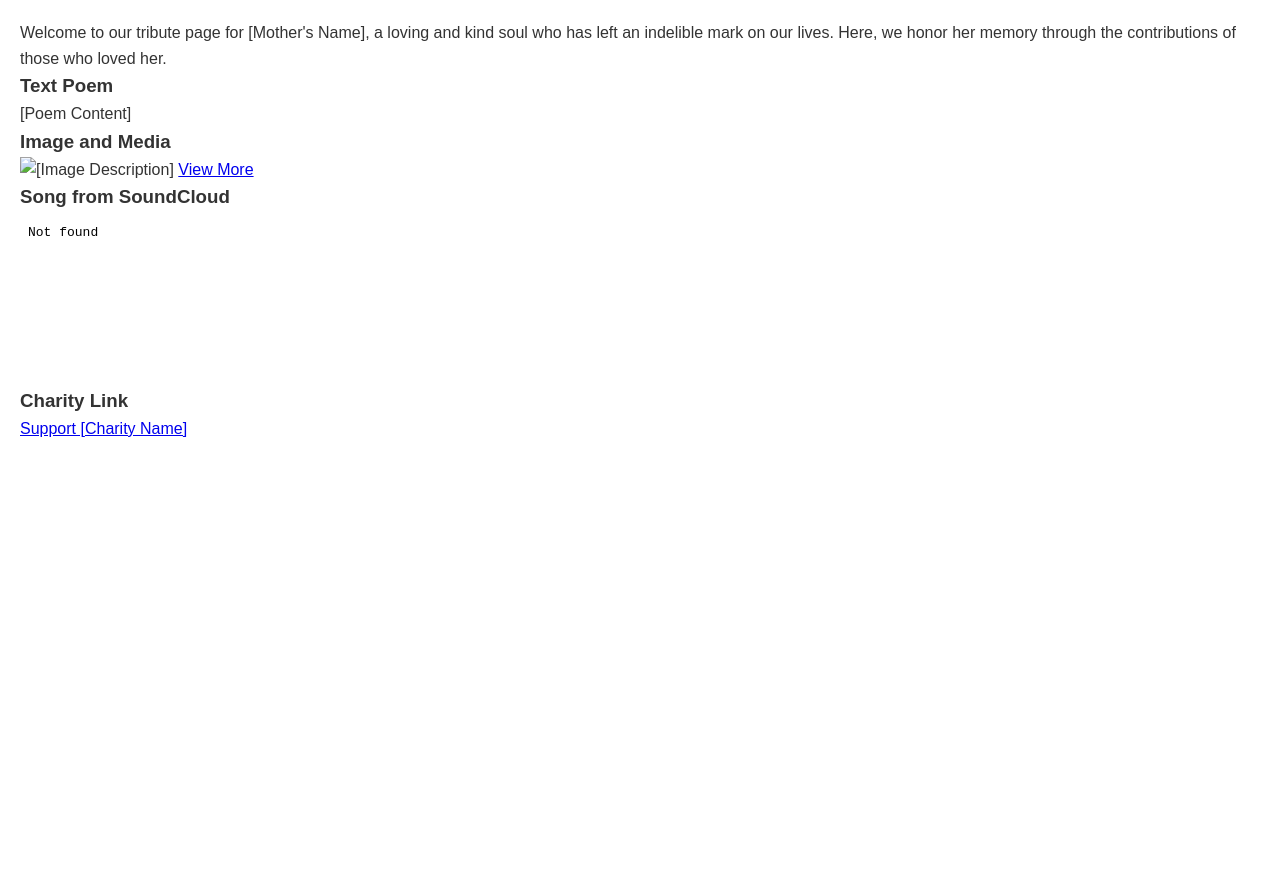
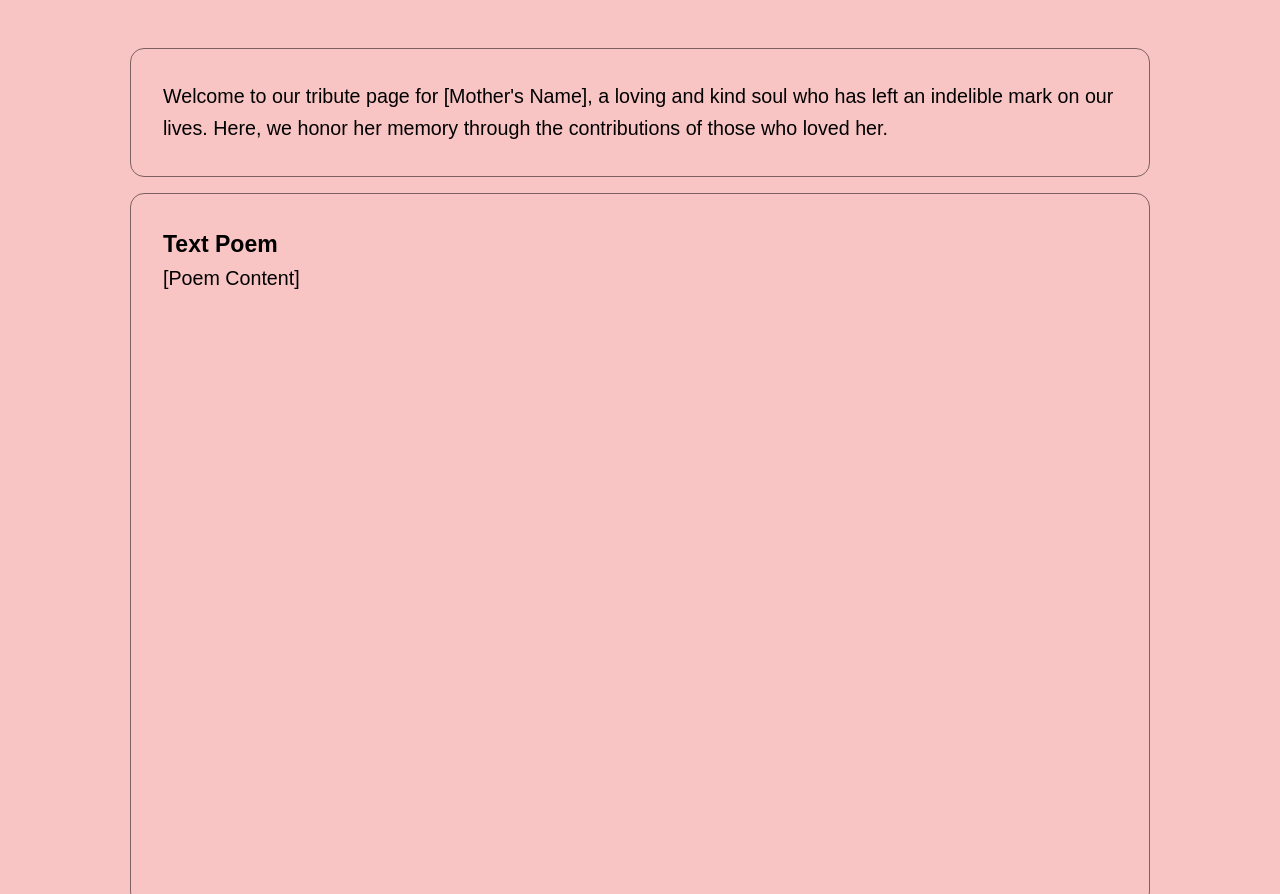
Before and after one commit to chrisfedosky/moms-memorial, a plain HTML site: page index.html in a window 1280 px wide. Shown: the top 894 px of the page. Before the commit the page ends 800 px from the top, so only its background shows below. Drawn offline with Linux system fonts and the light colour scheme.

Commit message:
initial setup

```diff
--- a/css/global.css
+++ b/css/global.css
@@ -1,22 +1,116 @@
-/* global.css */
-* {
-    margin: 0;
-    padding: 0;
+/* ── 1. Font ── */
+/* ── 2. Reset ── */
+*, *::before, *::after {
     box-sizing: border-box;
+    margin: 0; padding: 0;
+}
+
+img, video {
+    max-width: 100%;
+    display: block;
+}
+
+/* ── 3. Variables ── */
+
+:root {
+    --primary-dark:     hsl(2, 53%, 12%);
+    --primary-mid:      hsl(2, 48%, 24%);
+    --primary:          hsl(2, 65%, 46%);
+    --primary-light:    hsl(2, 65%, 66%);
+    --accent:           hsl(108, 54%, 28%);
+    --accent-light:     hsl(108, 54%, 48%);
+    --accent-secondary: hsl(258, 51%, 55%);
+    --accent-secondary-light: hsl(258, 51%, 75%);
+    --tertiary:         hsl(25, 75%, 45%);
+    --tertiary-light:   hsl(25, 75%, 65%);
+    --bg-light:         hsl(2, 79%, 97%);
+    --bg:               hsl(2, 79%, 93%);
+    --bg-dark:          hsl(2, 79%, 87%);
+    --text:             hsl(0, 0%, 0%);
+    --text-muted:       hsl(2, 12%, 43%);
+    --white:        hsl(0, 0%, 100%);
+    --white-muted: hsl(0, 0%, 90%);
+
+    --shadow-s:
+            inset 0 1px 2px hsla(0, 0%, 100%, 0.1),
+            0 1px 2px hsla(0, 0%, 0%, 0.05),
+            0 2px 4px hsla(0, 0%, 0%, 0.01);
+    --shadow-m:
+            inset 0 1px 2px hsla(0, 0%, 100%, 0.1),
+            0 2px 4px hsla(0, 0%, 0%, 0.05),
+            0 4px 8px hsla(0, 0%, 0%, 0.1);
+    --shadow-l:
+            inset 0 1px 2px hsla(0, 0%, 100%, 0.1),
+            0 4px 6px hsla(0, 0%, 0%, 0.05),
+            0 6px 10px hsla(0, 0%, 0%, 0.1);
+
+    --radius:    14px;
+    --gap:       clamp(10px, 1.5vw, 16px);
+    --pad:       clamp(1rem, 4vw, 2.5rem);
+    --max-width: 1100px;
+}
+
+/* ── 4. Base ── */
+
+html {
+    font-size: 100%;
+    scroll-behavior: smooth;
+    -webkit-text-size-adjust: 100%;
 }
 
 body {
-    font-family: Arial, sans-serif;
+    /*---- Update Font maybe @font-face ----*/
+    font-family: 'Source Sans 3', sans-serif;
+    background: var(--bg-dark);
+    color: var(--text);
     line-height: 1.6;
-    color: #333;
+    display: grid;
+    grid-template-rows: auto 1fr auto;
+    min-height: 100vh;
+    font-size: clamp(1rem, 4vw, 1.23rem);
 }
 
-header, footer {
-    background-color: #f4f4f4;
-    text-align: center;
-    padding: 20px 0;
+/*-- are h and p elements in need of individual styling here? --*/
+
+
+a { color: var(--primary);
+    text-decoration: none;
 }
 
+a:hover {
+    text-decoration: underline;
+}
+
+/* ── 5. Layout shell ── */
+
 main {
-    padding: 20px;
+    width: 100%;
+    max-width: var(--max-width);
+    margin-inline: auto;
+    padding: clamp(1.5rem, 4vw, 3rem) var(--pad);
 }
+
+/* ── 6. Header ── */
+/* ── 7. Nav ── */
+
+/* ── 8. Bento grid container ── */
+
+.bento-grid {
+    display: grid;
+    gap: var(--gap);
+    width: 100%;
+    max-width: var(--max-width);
+    margin-inline: auto;
+    /* grid-template-columns and grid-template-areas
+       live in the page CSS files only */
+}
+
+/* ── 9. Cards ── */
+
+.card {
+    border-radius: var(--radius);
+    padding: clamp(1.25rem, 3vw, 2rem);
+    border: 1px solid var(--text-muted);
+    height: 100%;
+    min-height: 120px;
+}
--- a/index.html
+++ b/index.html
@@ -3,49 +3,58 @@
 <head>
     <meta charset="UTF-8">
     <meta name="viewport" content="width=device-width, initial-scale=1.0">
-    <title>Our Mother's Tribute</title>
+    <title>Rebecca Diane Andrews Fedosky Celebration-of-Life Website</title>
+    <meta name="description" content="In loving memory of Rebecca Diane Andrews Fedosky (1956–2026). Join us in celebrating her life, sharing memories, and viewing cherished photos." >
+    <meta name="keywords" content="Rebecca Diane Andrews Fedosky, Becca Fedosky, Bekah Fedosky, Becky Fedosky, Becca Andrews, Bekah Andrews, Becky Andrews, Rebecca Andrews Fedosky, memorial, obituary, in loving memory, celebration of life, digital guestbook">
     <link rel="stylesheet" href="css/global.css">
     <link rel="stylesheet" href="css/pages/home.css">
 </head>
+
 <body>
-<div id="header"></div>
+
+<!--    <header id="site-header" class="site-header"></header>-->
 
     <main>
+        <div class="bento-grid">
             <section class="introduction">
+                <div class="card card-intro" style="grid-area: intro">
                     <p>Welcome to our tribute page for [Mother's Name], a loving and kind soul who has left an indelible mark on our lives. Here, we honor her memory through the contributions of those who loved her.</p>
+                </div>
             </section>
 
             <section class="contributions">
                 <!-- Contribution 1 -->
-        <div class="contribution">
+                <div class="card card-contribution">
                     <h3>Text Poem</h3>
                     <p>[Poem Content]</p>
                 </div>
 
                 <!-- Contribution 2 -->
-        <div class="contribution">
+                <div class="card card-contribution">
                     <h3>Image and Media</h3>
                     <img src="[Image URL]" alt="[Image Description]">
                     <a href="[Media Link]" target="_blank">View More</a>
                 </div>
 
                 <!-- Contribution 3 -->
-        <div class="contribution">
+                <div class="card card-contribution">
                     <h3>Song from SoundCloud</h3>
                     <iframe width="100%" height="166" scrolling="no" frameborder="no" allow="autoplay" src="[SoundCloud Embed URL]"></iframe>
                 </div>
 
                 <!-- Contribution 4 -->
-        <div class="contribution">
+                <div class="card card-contribution">
                     <h3>Charity Link</h3>
                     <a href="[Charity URL]" target="_blank">Support [Charity Name]</a>
                 </div>
             </section>
+
+        </div>
     </main>
 
-<div id="footer"></div>
+<!--    <div id="footer"></div>-->
 
-<script src="scripts/header.js"></script>
-<script src="scripts/footer.js"></script>
+<!--    <script src="scripts/header.js"></script>-->
+<!--    <script src="scripts/footer.js"></script>-->
 </body>
 </html>
```
Also changed, not shown: 1 other file. Lines whose indentation alone changed are shown as unchanged.
